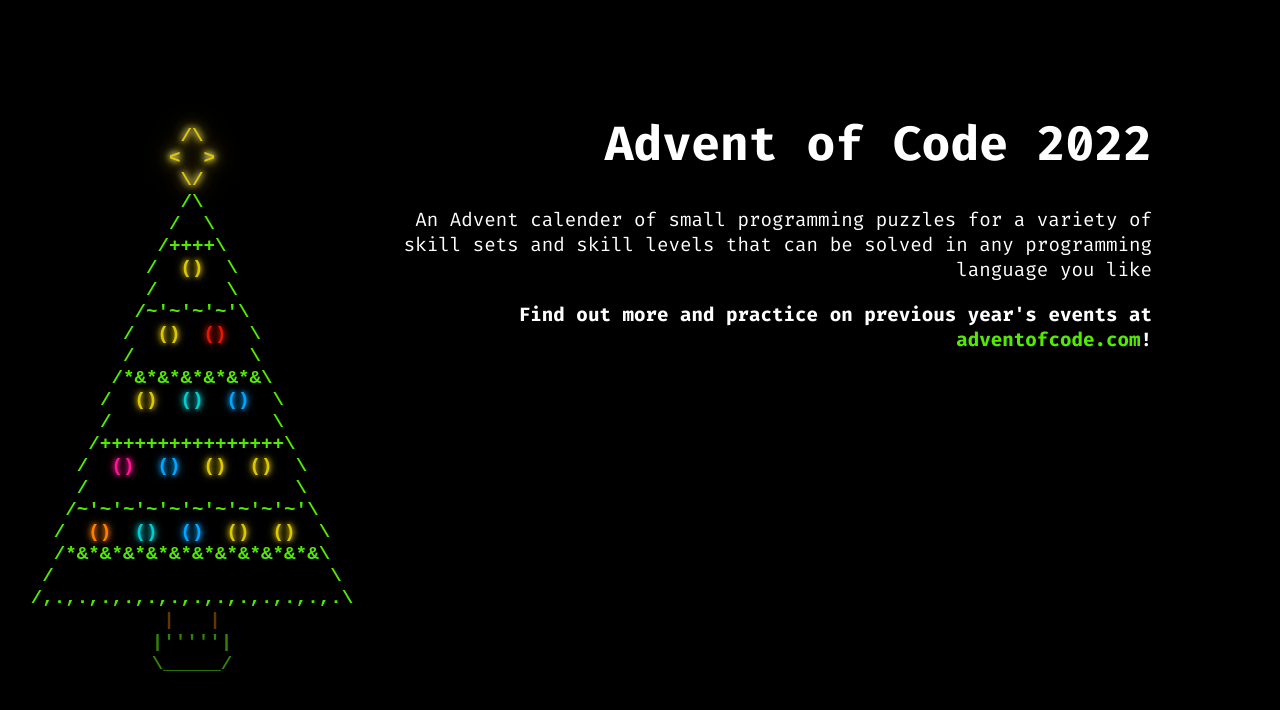
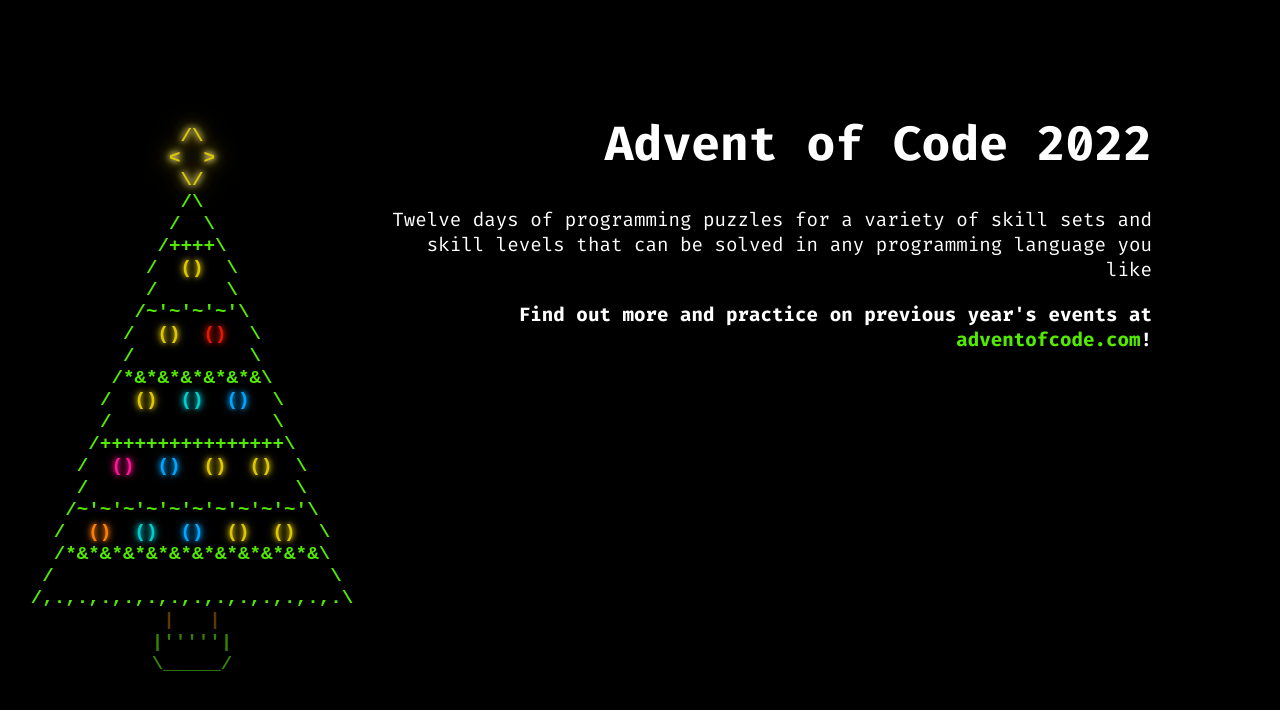
Before and after one commit to owenjones/advent-of-code-board, a React (Create React App) app in the folder board/: page / in a window 1280 px wide. Shown: the top 710 px of the page. Built offline with nearby package versions, Linux system fonts and the light colour scheme; no server answers.

Commit message:
event has changed to have twelve days this year

```diff
--- a/board/src/App.js
+++ b/board/src/App.js
@@ -13,7 +13,7 @@
 
   var year = (month > 10) ? date.getFullYear() : (date.getFullYear() - 1);
 
-  var promostr = "An Advent calender of small programming puzzles for a variety of skill sets and skill levels that can be solved in any programming language you like";
+  var promostr = "Twelve days of programming puzzles for a variety of skill sets and skill levels that can be solved in any programming language you like";
 
   if (month == 11) {
     var promo = (
```
